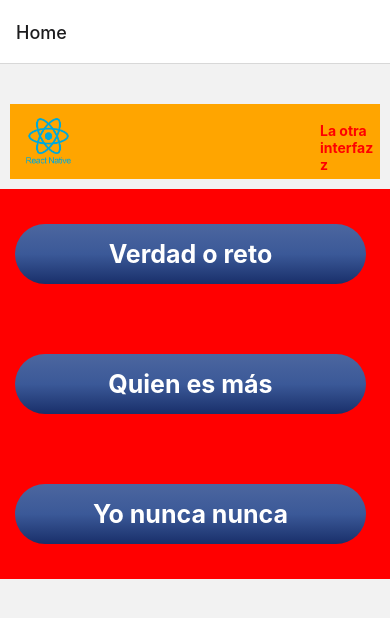
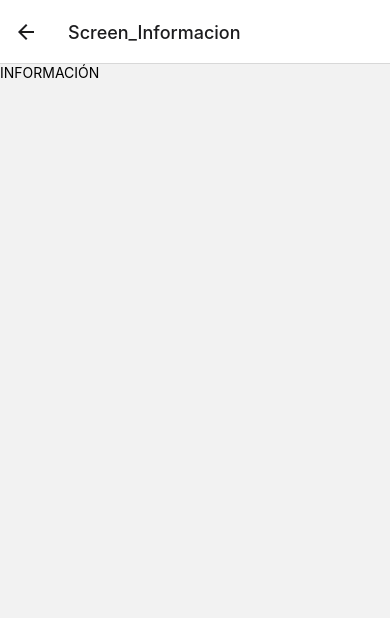
Before and after one commit to MiguelOlave/AlicoSoft, a React Native app in the folder BoozeBear/: screen /Screen_Informacion in a window 390 px wide. Shown: the top 618 px of the page. Built offline with nearby package versions, Linux system fonts and the light colour scheme.

Commit message:
Navegation en todos los botones principales

```diff
--- a/BoozeBear/Componentes/Btn_Categorias.js
+++ b/BoozeBear/Componentes/Btn_Categorias.js
@@ -1,23 +1,34 @@
 import * as React from 'react';
 import { StyleSheet, Text, TouchableOpacity, View } from 'react-native';
 import { LinearGradient } from 'expo-linear-gradient';
+import Agregar from '../Componentes/Btn_Agregar'
+import { NavigationContainer } from '@react-navigation/native'
+import { createNativeStackNavigator } from '@react-navigation/native-stack'
+import { SafeAreaView } from 'react-native-safe-area-context'
+import { StatusBar } from 'expo-status-bar'
+import { useNavigation } from '@react-navigation/native';
 
 export default function Btns_Categorias(){
+
+    const navigation = useNavigation();
+
     function VerdadoReto(){
         return(
-            <TouchableOpacity>
+            <TouchableOpacity
+            onPress = {() => { navigation.navigate('Screen_VoR')}}  >
             <LinearGradient
-            // Button Linear Gradient
             colors={['#4c669f', '#3b5998', '#192f6a']}
             style={styles.button}>
             <Text style={styles.text}>Verdad o reto</Text>
             </LinearGradient>
          </TouchableOpacity>
+
         );
 }
 function QuienEsMas(){
     return(
-        <TouchableOpacity>
+        <TouchableOpacity
+        onPress = {() => { navigation.navigate('Screen_QuienEsMas')}}>
         <LinearGradient
         // Button Linear Gradient
         colors={['#4c669f', '#3b5998', '#192f6a']}
@@ -29,7 +40,8 @@ function QuienEsMas(){
 }
 function YoNuncaNunca(){
     return(
-        <TouchableOpacity>
+        <TouchableOpacity
+        onPress = {() => { navigation.navigate('Screen_YoNunca')}}>
         <LinearGradient
         // Button Linear Gradient
         colors={['#4c669f', '#3b5998', '#192f6a']}
@@ -71,3 +83,14 @@ const styles = StyleSheet.create({
         width: '100%',
       },
   });
+
+  /*
+              <TouchableOpacity
+            onPress = {() => { navigation.navigate('Screen_VoR')}}  >
+            <LinearGradient
+            colors={['#4c669f', '#3b5998', '#192f6a']}
+            style={styles.button}>
+            <Text style={styles.text}>Verdad o reto</Text>
+            </LinearGradient>
+         </TouchableOpacity>
+         */
--- a/BoozeBear/navigation/MainStack.js
+++ b/BoozeBear/navigation/MainStack.js
@@ -3,7 +3,10 @@ import { createNativeStackNavigator } from '@react-navigation/native-stack'
 import React from 'react'
 import {View, Text, StyleSheet} from 'react-native'
 import Home from '../screens/Home'
-import Profile from '../screens/Profile'
+import Screen_Informacion from '../screens/Screen_Informacion'
+import Screen_VoR from '../screens/Screen_VoR'
+import Screen_QuienEsMas from '../screens/Screen_QuienEsMas'
+import Screen_YoNunca from '../screens/Screen_YoNunca'
 
 const Stack = createNativeStackNavigator()
 
@@ -20,8 +23,20 @@ const MainStack = () => {
                     component = {Home}
                 />
                 <Stack.Screen
-                    name = 'Profile'
-                    component = {Profile}
+                    name = 'Screen_Informacion'
+                    component = {Screen_Informacion}
+                />
+                <Stack.Screen
+                    name = 'Screen_VoR'
+                    component = {Screen_VoR}
+                />
+                <Stack.Screen
+                    name = 'Screen_QuienEsMas'
+                    component = {Screen_QuienEsMas}
+                />
+                <Stack.Screen
+                    name = 'Screen_YoNunca'
+                    component = {Screen_YoNunca}
                 />
             </Stack.Navigator>
         </NavigationContainer>
--- a/BoozeBear/screens/Home.js
+++ b/BoozeBear/screens/Home.js
@@ -16,8 +16,8 @@ const Home = ({ navigation }) => {
       <View style={styles.inicio}>
         <Image source={require('../img/React.png')} style={styles.img} />
         <Agregar
-          text = "La otra interfazz"
-          onPress = {() => { navigation.navigate('Profile')}}
+          text = "UN BOTON"
+          onPress = {() => { navigation.navigate('Screen_Informacion')}}
         />
         <StatusBar style="auto" />
       </View>
--- /dev/null
+++ b/BoozeBear/screens/Screen_Informacion.js
@@ -0,0 +1,14 @@
+import React from 'react'
+import {View, Text} from 'react-native'
+
+const Screen_Informacion = ({ navigation }) => {
+    return(
+        <View>
+            <Text>
+                INFORMACIÓN
+            </Text>
+        </View>
+    )
+}
+
+export default Screen_Informacion
--- /dev/null
+++ b/BoozeBear/screens/Screen_QuienEsMas.js
@@ -0,0 +1,14 @@
+import React from 'react'
+import {View, Text} from 'react-native'
+
+const Screen_QuienEsMas = ({ navigation }) => {
+    return(
+        <View>
+            <Text>
+                QUIEN ES MAS
+            </Text>
+        </View>
+    )
+}
+
+export default Screen_QuienEsMas
--- /dev/null
+++ b/BoozeBear/screens/Screen_VoR.js
@@ -0,0 +1,14 @@
+import React from 'react'
+import {View, Text} from 'react-native'
+
+const Screen_VoR = ({ navigation }) => {
+    return(
+        <View>
+            <Text>
+                VERDAD O RETO
+            </Text>
+        </View>
+    )
+}
+
+export default Screen_VoR
--- a/BoozeBear/screens/Profile.js
+++ b/BoozeBear/screens/Screen_YoNunca.js
@@ -1,14 +1,14 @@
 import React from 'react'
 import {View, Text} from 'react-native'
 
-const Profile = ({ navigation }) => {
+const Screen_YoNunca = ({ navigation }) => {
     return(
         <View>
             <Text>
-                MI PERFIL
+                YO NUNCA NUNCA
             </Text>
         </View>
     )
 }
 
-export default Profile
+export default Screen_YoNunca
```
